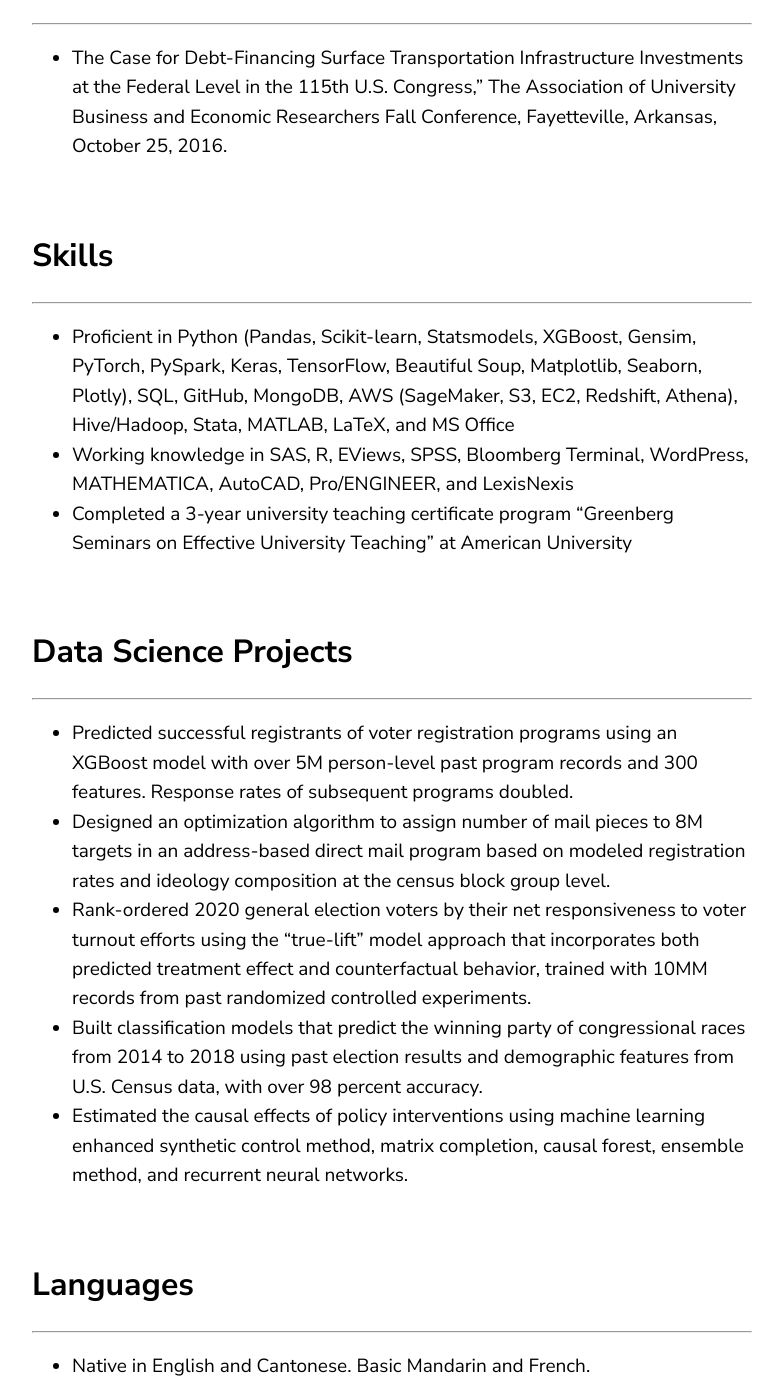
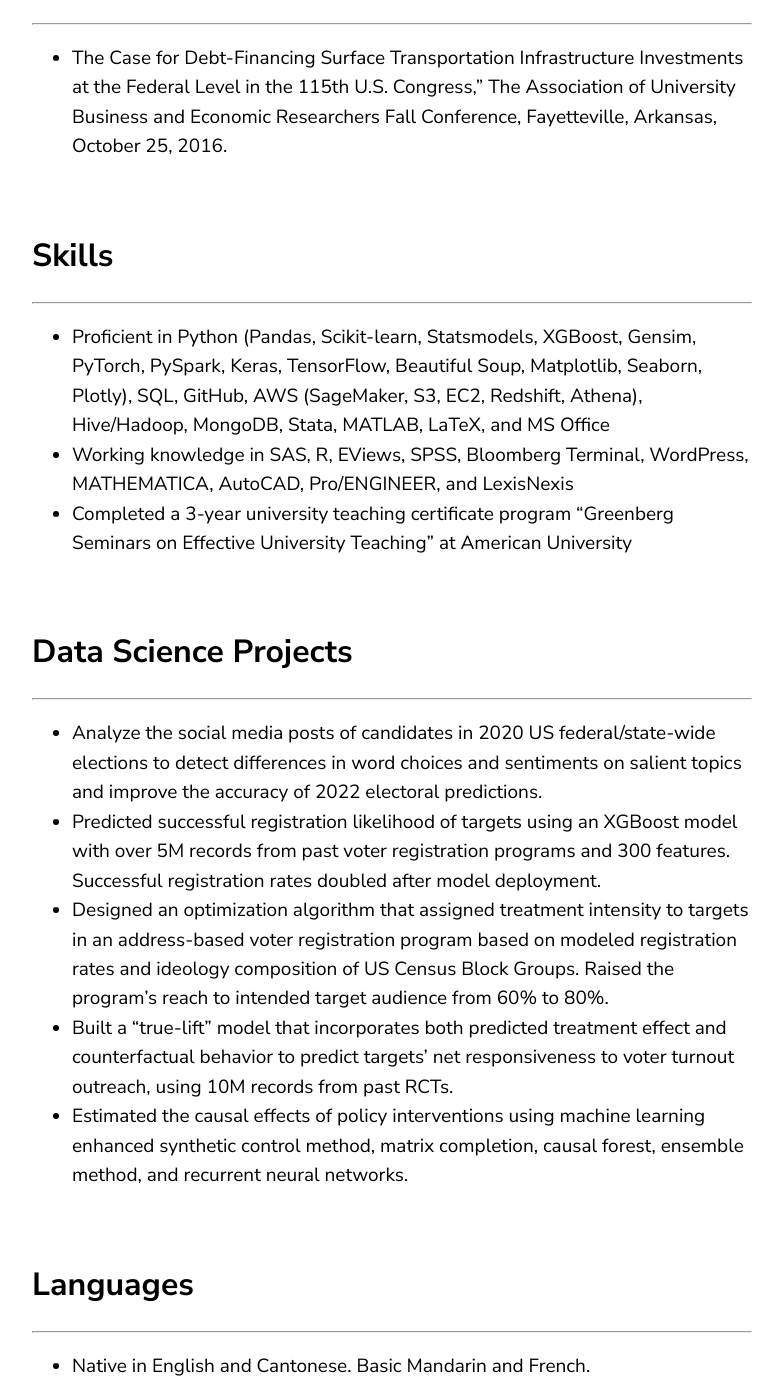
Before and after one commit to phoebetwong/phoebetwong.github.io, a Jekyll site: the page built from resume.md, in a window 1280 px wide and 1400 px high, scrolled down 5400 px. Shown: the whole window, without its empty margins (68-851 px from the left). Built offline with Jekyll 4.4.1, drawn with Linux system fonts in a browser that asks for light colours; a script that is not in the unit is left out; some of the changed text lies outside the part shown.

Commit message:
update cv

```diff
--- a/resume.md
+++ b/resume.md
@@ -35,10 +35,10 @@
 ---
 ### Voter Participation Center, Washington DC, Jan 2020 - present
 *Senior Director of Data Science & Analytics, Jan 2020 - Present*<br>
-- Provide data science and analytics leadership to large-scale direct mail and digital programs, with over $160M budget and 360M pieces of mail sent in 2020, and generated 1.6M voter registration and 5M vote-by-mail applications.
-- Lead a growing team of data scientists and engineers to execute end-to-end ML/AI solutions that improve program efficiency; deployed ML models resulted in 2x increase in voter registration programs’ success rates.
+- Provide data science and analytics leadership to large-scale direct mail and digital programs, with over $160M budget and generated ~1.6M voter registration and ~5M vote-by-mail applications in 2020.
+- Build and lead a team of data scientists and engineers to execute end-to-end ML solutions to enable data-driven targeting and improve program efficiency; deployed ML models resulted in 1.8x increase in programs’ success rates.
 - Supervise the design, implementation, and evaluation of randomized controlled experiments to create product insights (e.g., A/B tests and multi-variate tests).
-- Modernize the org’s data infrastructure by building new ETL pipelines on AWS; manage over 15TB of data from multiple sources with daily updates.
+- Modernize the org’s data infrastructure by building new data science pipelines on Amazon AWS with15TB of data from multiple sources and daily updates.
 - Communicate model results and analyses to major donors and partners.
 <br>
 
@@ -114,17 +114,17 @@
 <br>
 ## Skills
 ---
-- Proficient in Python (Pandas, Scikit-learn, Statsmodels, XGBoost, Gensim, PyTorch, PySpark, Keras, TensorFlow, Beautiful Soup, Matplotlib, Seaborn, Plotly), SQL, GitHub, MongoDB, AWS (SageMaker, S3, EC2, Redshift, Athena), Hive/Hadoop, Stata, MATLAB, LaTeX, and MS Office
+- Proficient in Python (Pandas, Scikit-learn, Statsmodels, XGBoost, Gensim, PyTorch, PySpark, Keras, TensorFlow, Beautiful Soup, Matplotlib, Seaborn, Plotly), SQL, GitHub, AWS (SageMaker, S3, EC2, Redshift, Athena), Hive/Hadoop, MongoDB, Stata, MATLAB, LaTeX, and MS Office
 - Working knowledge in SAS, R, EViews, SPSS, Bloomberg Terminal, WordPress, MATHEMATICA, AutoCAD, Pro/ENGINEER, and LexisNexis
 -	Completed a 3-year university teaching certificate program “Greenberg Seminars on Effective University Teaching” at American University
 
 <br>
 ## Data Science Projects
 ---
--	Predicted successful registrants of voter registration programs using an XGBoost model with over 5M person-level past program records and 300 features. Response rates of subsequent programs doubled.
-- Designed an optimization algorithm to assign number of mail pieces to 8M targets in an address-based direct mail program based on modeled registration rates and ideology composition at the census block group level.
-- Rank-ordered 2020 general election voters by their net responsiveness to voter turnout efforts using the “true-lift” model approach that incorporates both predicted treatment effect and counterfactual behavior, trained with 10MM records from past randomized controlled experiments.
-- Built classification models that predict the winning party of congressional races from 2014 to 2018 using past election results and demographic features from U.S. Census data, with over 98 percent accuracy.
+- Analyze the social media posts of candidates in 2020 US federal/state-wide elections to detect differences in word choices and sentiments on salient topics and improve the accuracy of 2022 electoral predictions.
+- Predicted successful registration likelihood of targets using an XGBoost model with over 5M records from past voter registration programs and 300 features. Successful registration rates doubled after model deployment.
+- Designed an optimization algorithm that assigned treatment intensity to targets in an address-based voter registration program based on modeled registration rates and ideology composition of US Census Block Groups. Raised the program’s reach to intended target audience from 60% to 80%.
+- Built a “true-lift” model that incorporates both predicted treatment effect and counterfactual behavior to predict targets’ net responsiveness to voter turnout outreach, using 10M records from past RCTs.
 - Estimated the causal effects of policy interventions using machine learning enhanced synthetic control method, matrix completion, causal forest, ensemble method, and recurrent neural networks.
 
 
```
Also changed, not shown: other parts of resume.md (+2 -2 lines), 2 other files.
